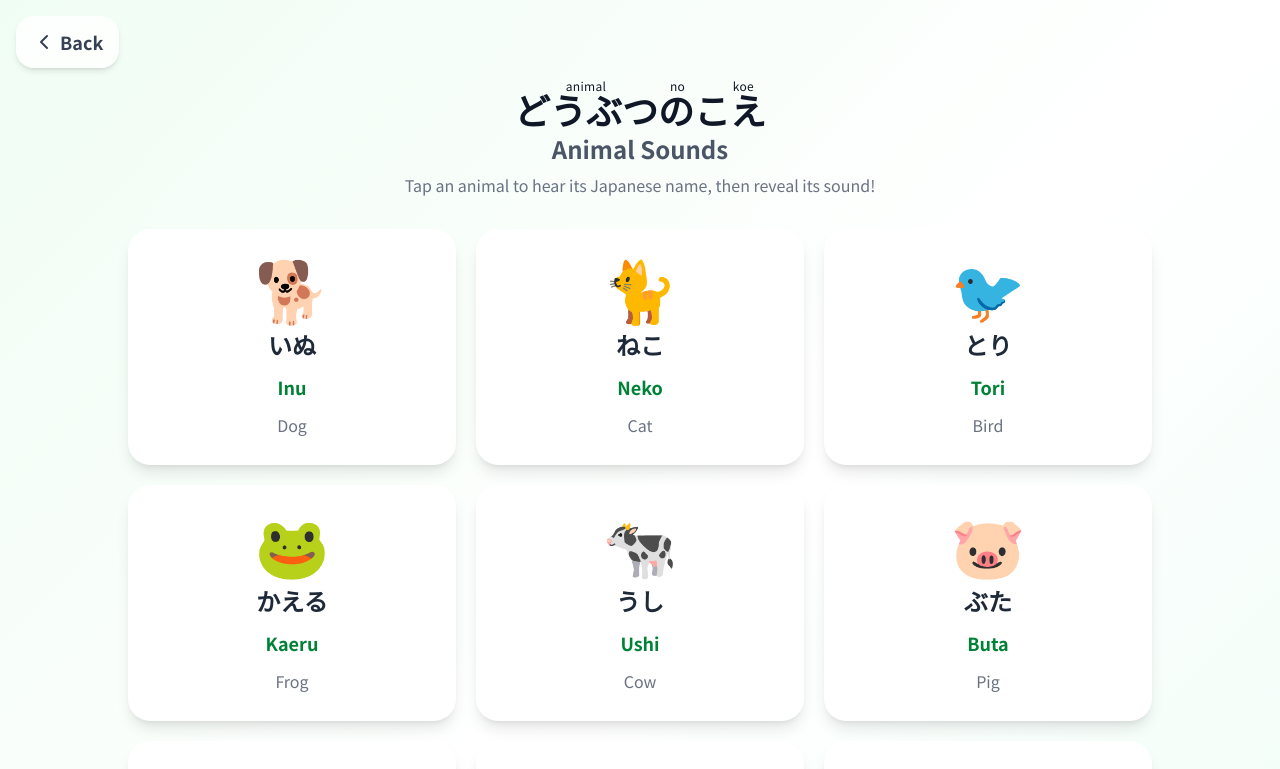
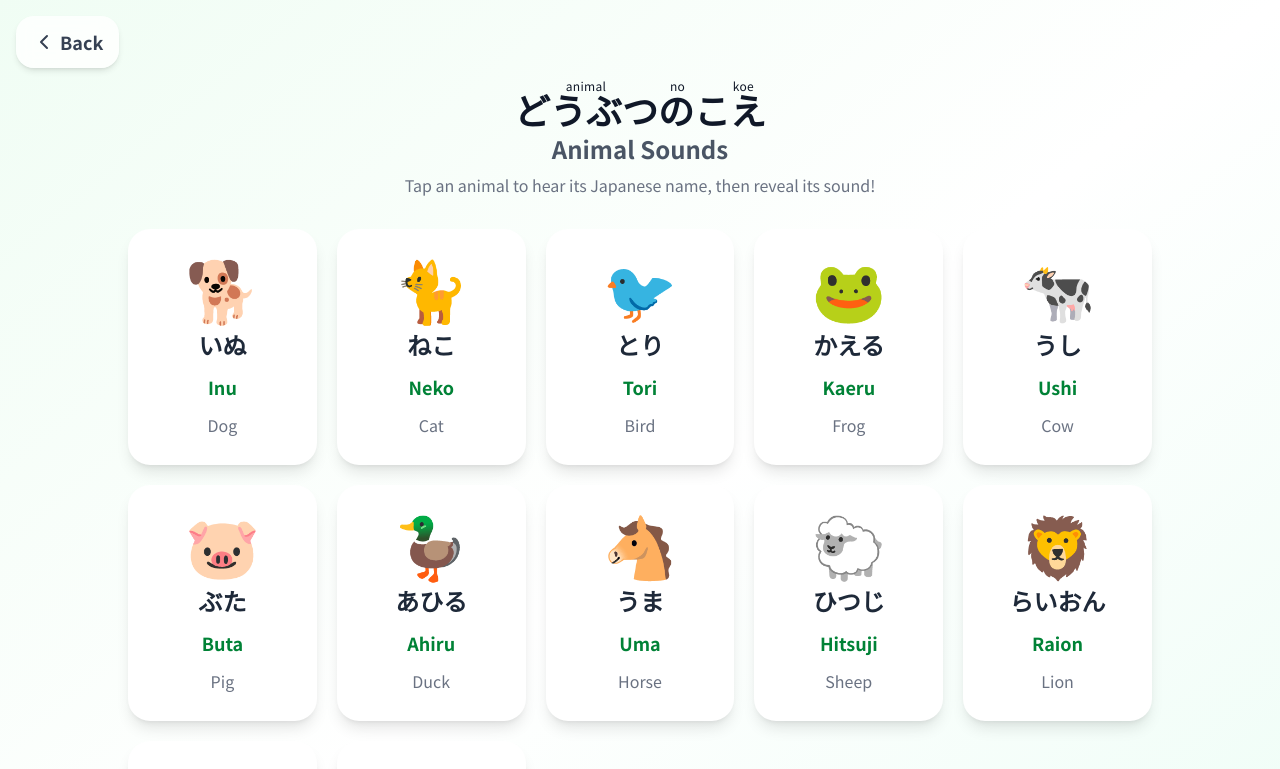
Before and after one commit to aevoli/jp-teaching, a Next.js app in the folder jp-teaching-app/: page /jp-teaching/band-a/animal-sounds in a window 1280 px wide. Shown: the top 769 px of the page. Built offline with nearby package versions, Linux system fonts and the light colour scheme.

Commit message:
animal sounds: change grid to 5 columns per row

```diff
--- a/jp-teaching-app/app/band-a/animal-sounds/page.tsx
+++ b/jp-teaching-app/app/band-a/animal-sounds/page.tsx
@@ -35,7 +35,7 @@ export default function AnimalSoundsPage() {
           <p className="text-gray-500 mt-2">Tap an animal to hear its Japanese name, then reveal its sound!</p>
         </div>
 
-        <div className="grid grid-cols-2 md:grid-cols-3 gap-5 mb-8">
+        <div className="grid grid-cols-3 md:grid-cols-5 gap-5 mb-8">
           {animals.map((animal, idx) => (
             <motion.button
               key={idx}
```
